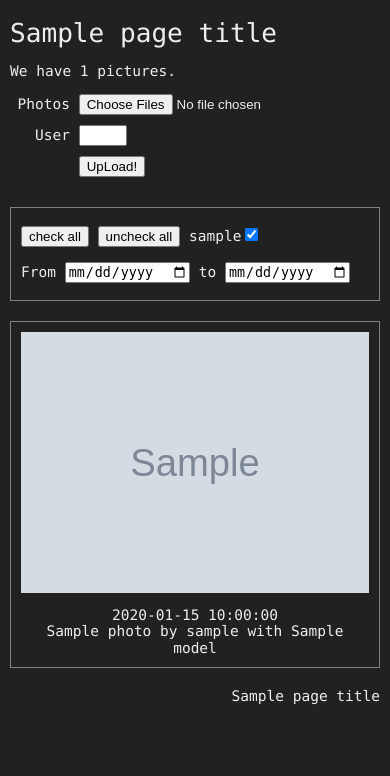
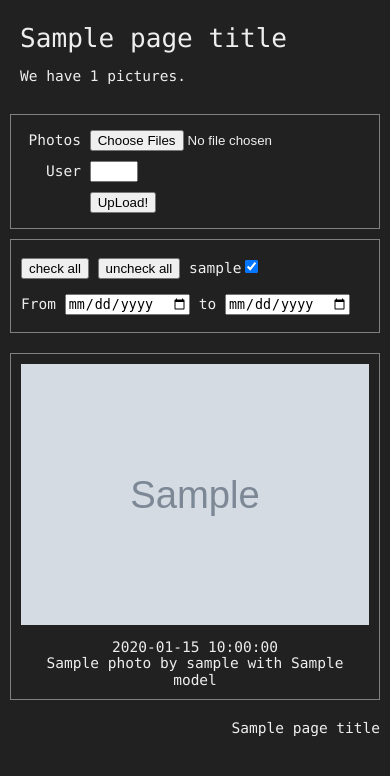
Before and after one commit to upa/p, a Python web app: template templates/index.html in a window 390 px wide. Shown: the top 776 px of the page. Run offline with Jinja, Linux system fonts and the light colour scheme; the template is opened without the code that fills it: most values are stand-ins (such as "Sample title", 1, 10 or a date in 2020); grey boxes marked "Sample" are stand-in pictures.

Commit message:
adjust layout

```diff
--- a/templates/index.html
+++ b/templates/index.html
@@ -50,8 +50,6 @@
 	  let checkboxes = document.getElementsByClassName("filter-checkbox");
 	  for (let n = 0; n < checkboxes.length; n++) {
 	      checkboxes[n].checked = is_checked;
-	      // Do not triger change event for the checkboxes.
-	      // Instead, refresh at the end
 	  }
 	  filter_display_refresh();
       }
@@ -59,6 +57,7 @@
       function window_resized() {
 	  const frame_width = 270;
 	  const width = document.body.clientWidth - 20;
+
 	  let comp = document.getElementById("container");
 	  let new_width =  (Math.floor(width / frame_width) * frame_width) + "px";
 	  if (width < 631) {
@@ -78,7 +77,7 @@
       <div id="header">
 	<h1> <a href="index.cgi"> {{ page_title }} </a> </h1>
 	<p> We have {{ num_photos }} pictures. </p>
-
+      </div>
 
       <div id="upload">
 	<form id="upload-form" action="index.cgi"
@@ -112,7 +111,6 @@
 	<a href="index.cgi"> click: [reload] !!</a>
 	{% endif %}
 
-	</div>
       </div>
 
       <div id="filter">
--- a/templates/p.css
+++ b/templates/p.css
@@ -35,11 +35,14 @@ a:focus {
 /* header */
 #header {
 	margin: 0 0 0 10px;
+	padding: 5px 10px 5px 10px;
 }
 
 /* upload form */
 #upload {
-	margin: 10px 0 10px 0;
+	margin: 10px 10px 10px 10px;
+	border: gray 1px solid;
+	padding: 5px 10px 5px 10px;
 }
 
 form#upload-form label {
@@ -57,14 +60,14 @@ form#upload-form input {
 }
 
 .upload-form-component {
-	margin: 10px 0 0 0;
+	margin: 10px 0 10px 0;
 }
 
 
 /* filter area */
 
 #filter {
-	margin: 30px 10px 0 10px;
+	margin: 10px 10px 0px 10px;
 	padding: 5px 10px 5px 10px;
 	border: gray 1px solid;
 	line-height: 1.8;
@@ -82,7 +85,7 @@ div.filter-component label {
 
 /* content area */
 #content {
-	margin: 10px 0 0 0;
+	margin: 0;
 	width: 100%;
 	display: flex;
 	flex-wrap: wrap;
@@ -132,9 +135,12 @@ div.caption {
 		margin: 0 0 0 0;
 	}
 
+	#upload {
+		margin: 10px 0 10px 0;
+	}
 
 	#filter {
-		margin: 30px 0 0 0;
+		margin: 10px 0 10px 0;
 	}
 
 	div.photo-frame {
```
Lines whose indentation alone changed are shown as unchanged.
